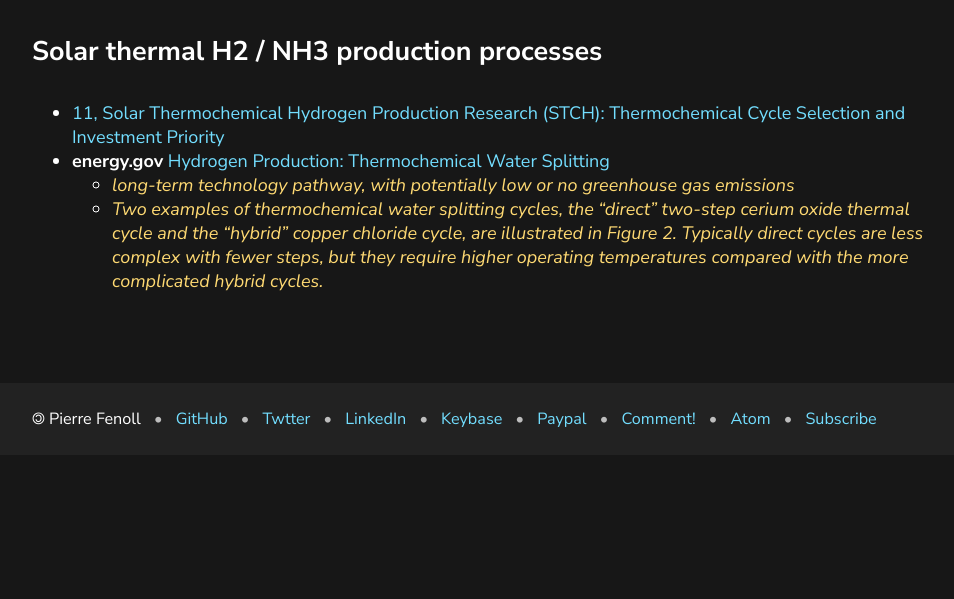
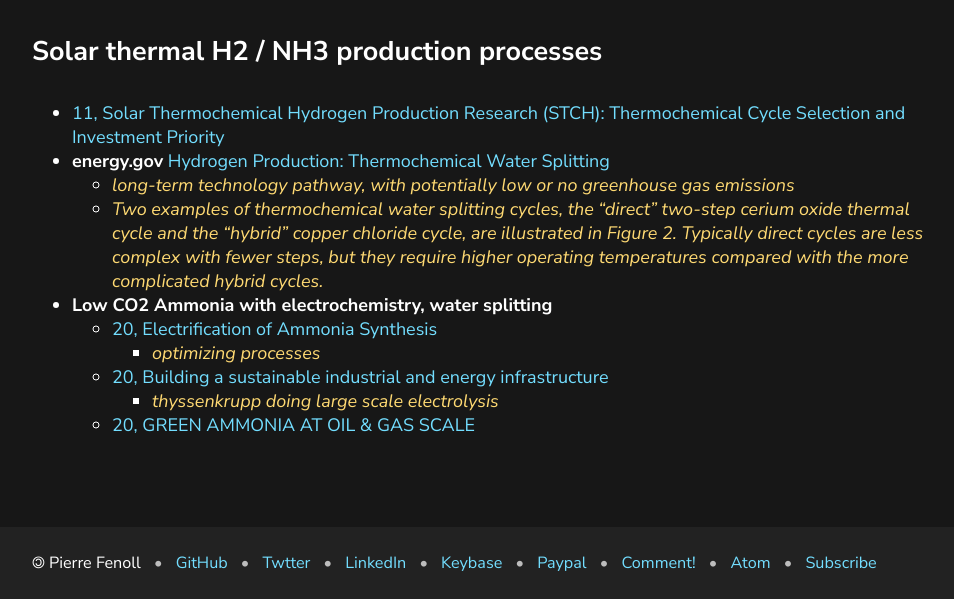
Before and after one commit to fenollp/fenollp.github.io, a Jekyll site: the page built from _posts/2021-08-06-concentrated-solar-for-infrastructure-and-fuel.md, in a window 1280 px wide and 900 px high, scrolled down 10104 px, cut to the strip 301-900 px from the top of the window. Shown: the whole strip, without its empty margins (158-1112 px from the left). Built offline with Jekyll 4.4.1, drawn with Linux system fonts in a browser that asks for light colours; before the commit the page ends 10860 px from its top, so only the background shows below that.

Commit message:
moar
Signed-off-by: Pierre Fenoll <pierrefenoll@gmail.com>

```diff
--- a/_posts/2021-08-06-concentrated-solar-for-infrastructure-and-fuel.md
+++ b/_posts/2021-08-06-concentrated-solar-for-infrastructure-and-fuel.md
@@ -179,3 +179,9 @@ Looking for low-carbon industrial-scale replacements to our CO2 emitting ways.
 * **energy.gov** [Hydrogen Production: Thermochemical Water Splitting](https://www.energy.gov/eere/fuelcells/hydrogen-production-thermochemical-water-splitting)
 	* *long-term technology pathway, with potentially low or no greenhouse gas emissions*
 	* *Two examples of thermochemical water splitting cycles, the "direct" two-step cerium oxide thermal cycle and the "hybrid" copper chloride cycle, are illustrated in Figure 2. Typically direct cycles are less complex with fewer steps, but they require higher operating temperatures compared with the more complicated hybrid cycles.*
+* **Low CO2 Ammonia with electrochemistry, water splitting**
+	* [20, Electrification of Ammonia Synthesis](https://www.ammoniaenergy.org/wp-content/uploads/2020/12/Karthish-Manthiram.pdf)
+		* *optimizing processes*
+	* [20, Building a sustainable industrial and energy infrastructure](https://www.ammoniaenergy.org/wp-content/uploads/2020/12/Tobias-Birwe.pdf)
+		* *thyssenkrupp doing large scale electrolysis*
+	* [20, GREEN AMMONIA AT OIL & GAS SCALE](https://www.ammoniaenergy.org/wp-content/uploads/2020/12/Alex-Tancock-Keynote.pdf)
```
